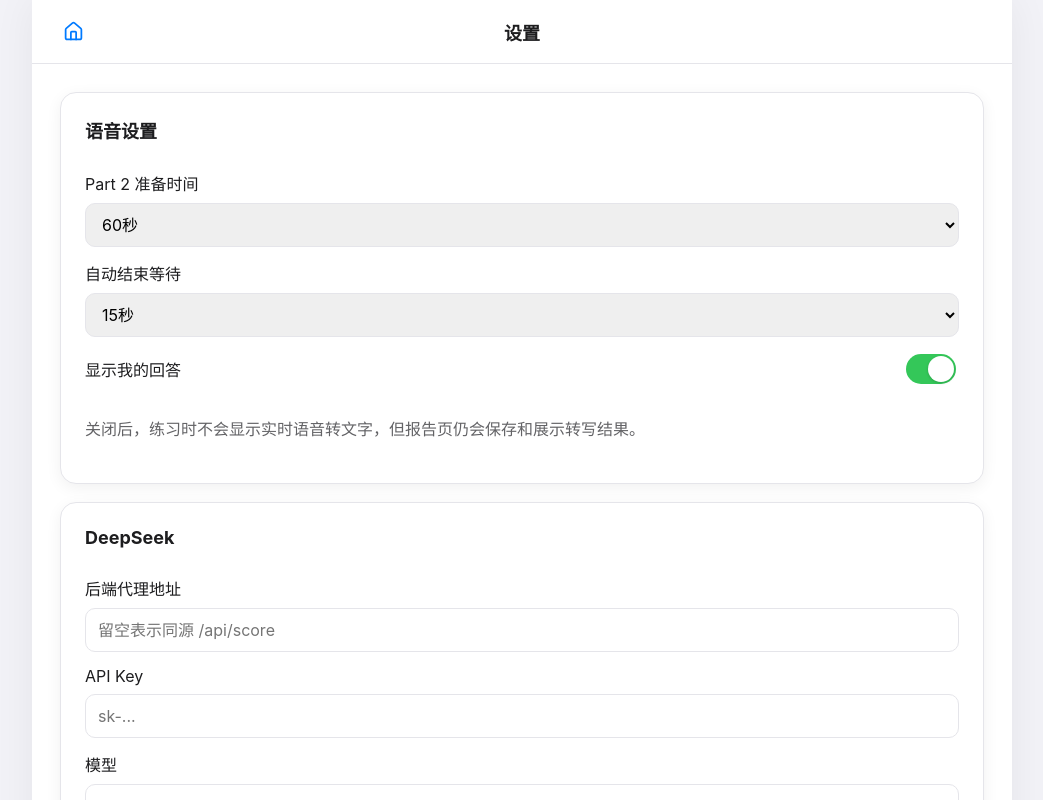
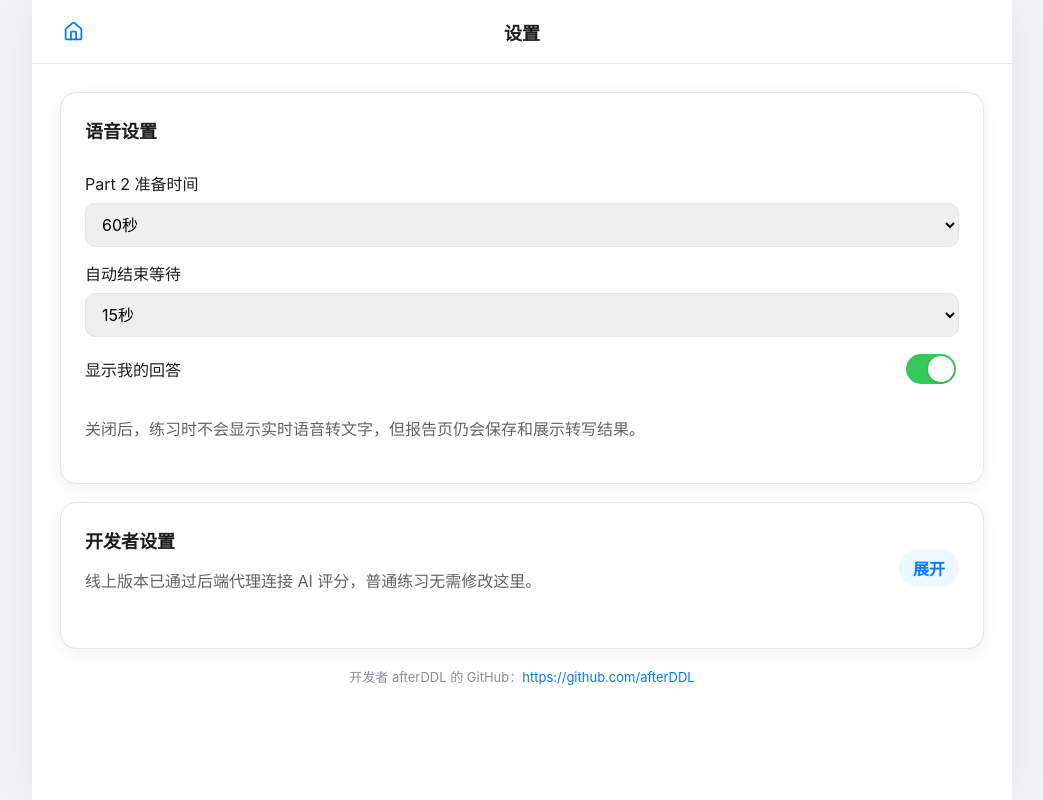
Before and after one commit to afterDDL/speakeasy, a React (Vite) app: page / in a window 1280 px wide. Both pictures are taken after a click on the button 1090 px from the left and 31 px from the top of the page. Shown: the top 800 px of the page, without its empty margins (118-1161 px from the left). Built offline with nearby package versions, Linux system fonts and the light colour scheme.

Commit message:
Polish portfolio release experience

```diff
--- a/src/main.jsx
+++ b/src/main.jsx
@@ -596,6 +596,14 @@ function SpeechBox({ value, onChange, lang, showTranscript = true }) {
 function Report({ id }) {
   const [session, setSession] = useState(() => getSession(id));
   const [busy, setBusy] = useState(false);
+  const [aiError, setAiError] = useState('');
+  const autoScoreStartedRef = useRef(false);
+  useEffect(() => {
+    if (!session || session.aiProvider || autoScoreStartedRef.current) return;
+    autoScoreStartedRef.current = true;
+    runDeepSeek();
+  }, [session?.id]);
+
   if (!session) {
     return <Shell title="练习报告" back="/"><main className="page empty">没有找到这次练习记录。</main></Shell>;
   }
@@ -603,13 +611,14 @@ function Report({ id }) {
 
   async function runDeepSeek() {
     setBusy(true);
+    setAiError('');
     try {
       const result = await scoreWithDeepSeek(session);
       const updated = { ...session, scores: result, aiProvider: 'deepseek' };
       saveSession(updated);
       setSession(updated);
     } catch (error) {
-      alert(error.message);
+      setAiError(error.message || 'AI 反馈生成失败，请稍后重试。');
     } finally {
       setBusy(false);
     }
@@ -670,9 +679,15 @@ function Report({ id }) {
           <div className="panel-title-row">
             <h2>逐题回看</h2>
             <button className="secondary" disabled={busy} onClick={runDeepSeek}>
-              <Sparkles size={17} /> {busy ? '正在请求 DeepSeek...' : '用 DeepSeek 生成精细反馈'}
+              <Sparkles size={17} /> {busy ? '正在请求 DeepSeek...' : session.aiProvider ? '重新生成 DeepSeek 反馈' : '用 DeepSeek 生成精细反馈'}
             </button>
           </div>
+          {aiError && (
+            <div className="inline-error">
+              <strong>AI 反馈暂时不可用</strong>
+              <span>{aiError}</span>
+            </div>
+          )}
           <div className="qa-list">
             {session.responses.map((item, idx) => (
               <article key={item.id}>
@@ -1148,6 +1163,7 @@ function getQuestionBankImportTemplate() {
 
 function SettingsPage() {
   const [settings, setLocalSettings] = useState(getSettings());
+  const [developerOpen, setDeveloperOpen] = useState(false);
   function update(patch) {
     const next = { ...settings, ...patch };
     setLocalSettings(next);
@@ -1178,7 +1194,17 @@ function SettingsPage() {
           <p className="hint">关闭后，练习时不会显示实时语音转文字，但报告页仍会保存和展示转写结果。</p>
         </section>
         <section className="panel settings-panel">
-          <h2>DeepSeek</h2>
+          <div className="panel-title-row">
+            <div>
+              <h2>开发者设置</h2>
+              <p className="hint">线上版本已通过后端代理连接 AI 评分，普通练习无需修改这里。</p>
+            </div>
+            <button className="secondary compact-button" onClick={() => setDeveloperOpen((value) => !value)}>
+              {developerOpen ? '收起' : '展开'}
+            </button>
+          </div>
+          {developerOpen && (
+            <div className="developer-settings">
               <label>后端代理地址
                 <input value={settings.apiBaseUrl} placeholder="留空表示同源 /api/score" onChange={(e) => update({ apiBaseUrl: e.target.value })} />
               </label>
@@ -1188,7 +1214,13 @@ function SettingsPage() {
               <label>模型
                 <input value={settings.deepseekModel} onChange={(e) => update({ deepseekModel: e.target.value })} />
               </label>
-          <p className="hint">正式部署时建议使用后端代理，把 DeepSeek Key 配在 Cloudflare 环境变量里。API Key 输入框仅作为本地开发兜底。</p>
+              <p className="hint">这些选项仅用于本地开发或临时代理测试。公开部署请在 Cloudflare 环境变量中配置 DeepSeek Key。</p>
+            </div>
+          )}
+        </section>
+        <section className="developer-credit">
+          <span>开发者 afterDDL 的 GitHub：</span>
+          <a href="https://github.com/afterDDL" target="_blank" rel="noreferrer">https://github.com/afterDDL</a>
         </section>
       </main>
     </Shell>
--- a/src/styles.css
+++ b/src/styles.css
@@ -572,6 +572,23 @@ textarea {
   font-size: 14px;
 }
 
+.inline-error {
+  margin: 12px 0 14px;
+  border: 1px solid #ffd6d2;
+  border-radius: 12px;
+  background: #fff7f6;
+  color: #b42318;
+  padding: 12px 14px;
+  display: grid;
+  gap: 4px;
+  line-height: 1.5;
+}
+
+.inline-error span {
+  color: #7a271a;
+  font-size: 14px;
+}
+
 .practice-controls {
   margin-top: 18px;
   display: flex;
@@ -975,9 +992,29 @@ textarea {
   gap: 14px;
 }
 
-.settings-panel label {
+.settings-panel label,
+.developer-settings {
   display: grid;
   gap: 8px;
+}
+
+.developer-settings {
+  border-top: 1px solid #e5e5ea;
+  padding-top: 14px;
+}
+
+.developer-credit {
+  margin-top: 18px;
+  color: #8e8e93;
+  font-size: 13px;
+  text-align: center;
+  line-height: 1.6;
+}
+
+.developer-credit a {
+  color: #007aff;
+  text-decoration: none;
+  word-break: break-all;
 }
 
 .settings-panel input,
```
Also changed, not shown: 1 other file (tests, documents, lock files or other folders). Lines whose indentation alone changed are shown as unchanged.
